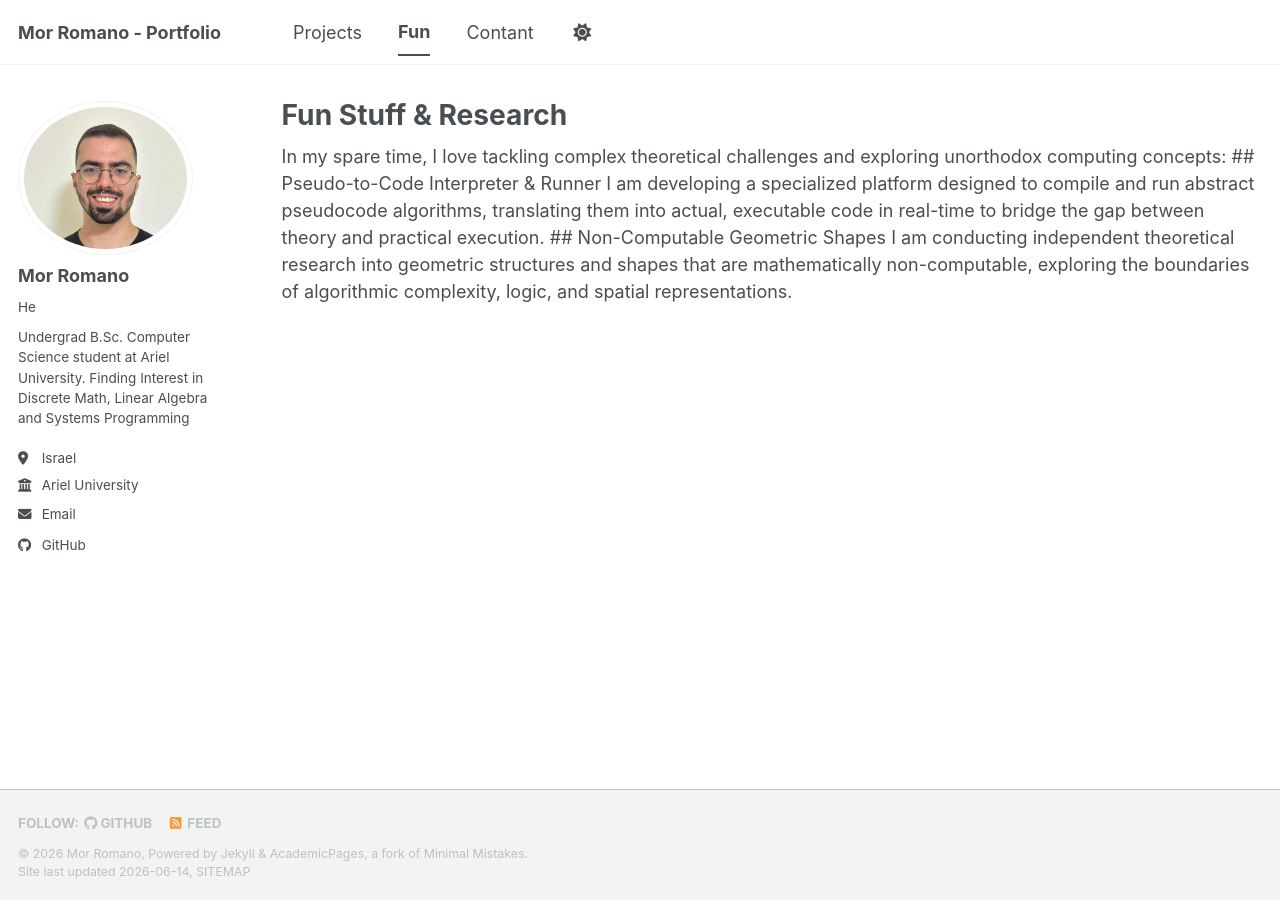
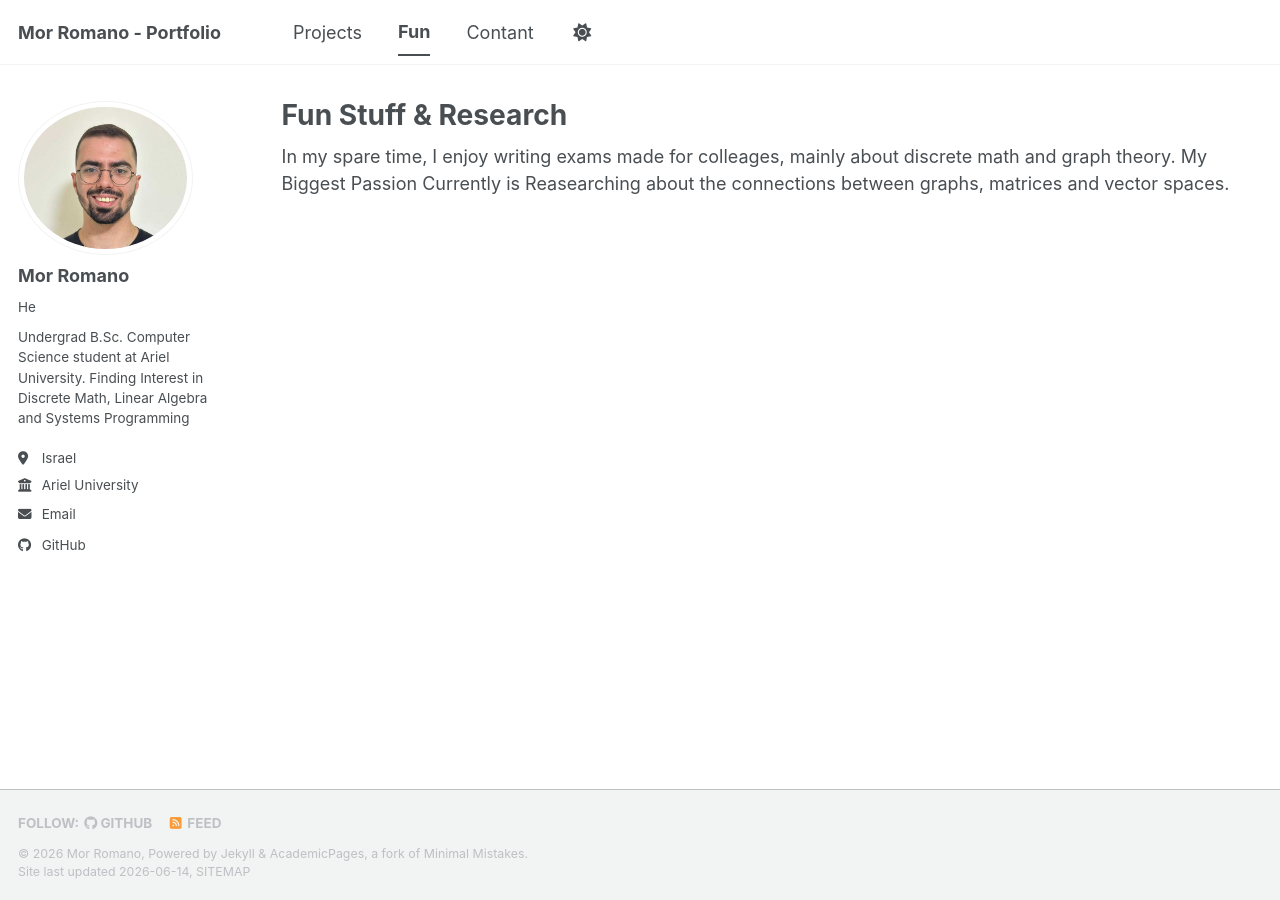
Before and after one commit to Toxice/Toxice.github.io, a Jekyll site: the page built from _pages/talks.html, in a window 1280 px wide. Built offline with Jekyll 4.4.1, drawn with Linux system fonts in a browser that asks for light colours; a script bundle is joined from its source files by our own code; library files that are not in the unit come from our copies.

Commit message:
Update talks.html

```diff
--- a/_pages/talks.html
+++ b/_pages/talks.html
@@ -5,10 +5,6 @@ permalink: /talks/
 author_profile: true
 ---
 
-In my spare time, I love tackling complex theoretical challenges and exploring unorthodox computing concepts:
+In my spare time, I enjoy writing exams made for colleages, mainly about discrete math and graph theory.
 
-## Pseudo-to-Code Interpreter & Runner
-I am developing a specialized platform designed to compile and run abstract pseudocode algorithms, translating them into actual, executable code in real-time to bridge the gap between theory and practical execution.
-
-## Non-Computable Geometric Shapes
-I am conducting independent theoretical research into geometric structures and shapes that are mathematically non-computable, exploring the boundaries of algorithmic complexity, logic, and spatial representations.
+My Biggest Passion Currently is Reasearching about the connections between graphs, matrices and vector spaces.
```
